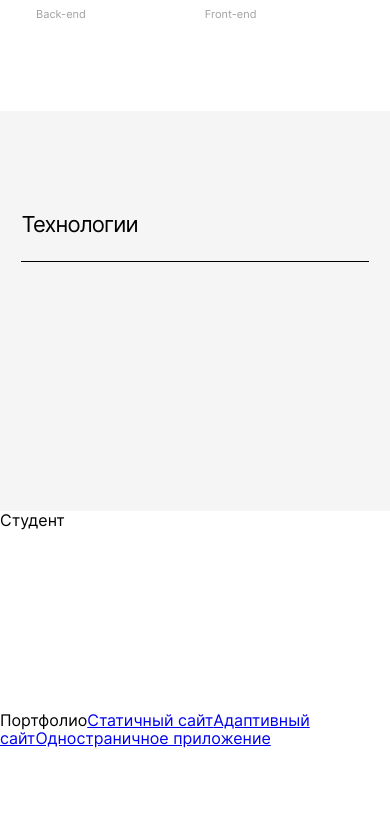
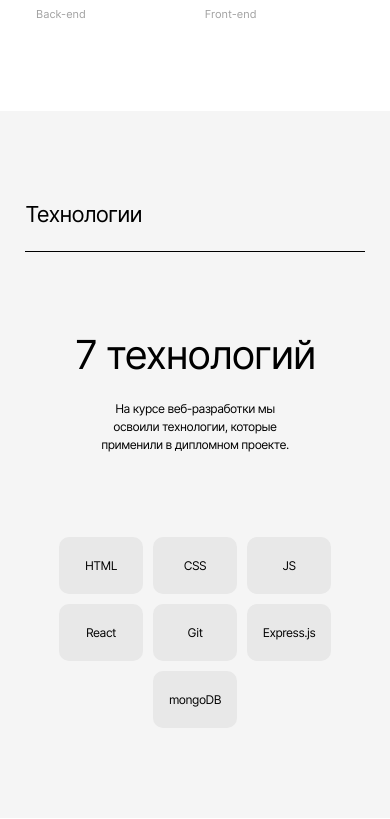
Before and after one commit to izverk/movies-explorer-frontend, a React (Create React App) app: page / in a window 390 px wide. Shown: the part 1338-2157 px from the top of the page. Built offline with nearby package versions, Linux system fonts and the light colour scheme.

Commit message:
feat: сверстан компонент Techs, проверено в PerfectPixel

```diff
--- a/src/components/Techs/Techs.css
+++ b/src/components/Techs/Techs.css
@@ -1,12 +1,98 @@
 .techs {
-	height: 200px;
-	padding: 100px 5.5%;
+	padding: 100px 5.5% 100px;
 	background-color: #f5f5f5;
 }
 
+.techs__subtitle {
+	padding: 90px 0 0;
+	margin: 0 0 26px;
+	font-weight: 400;
+	font-size: 50px;
+	line-height: 58px;
+	letter-spacing: -0.04em;
+	text-align: center;
+}
+
+.techs__description {
+	max-width: 40.4%;
+	padding: 0;
+	margin: 0 auto 100px;
+	font-weight: 400;
+	font-size: 14px;
+	line-height: 20px;
+	letter-spacing: -0.04em;
+	text-align: center;
+}
+
+.techs__list {
+	padding: 0;
+	margin: 0 auto;
+	list-style: none;
+	display: flex;
+	flex-flow: row wrap;
+	justify-content: center;
+	gap: 10px;
+	width: fit-content;
+}
+
+.techs__list-item {
+	background-color: #e8e8e8;
+	padding: 21px 0 22px;
+	width: 90px;
+	font-weight: 400;
+	font-size: 14px;
+	line-height: 17px;
+	letter-spacing: -0.04em;
+	text-align: center;
+	border-radius: 10px;
+}
+
+@media screen and (max-width: 768px) {
+	.techs {
+		padding: 90px 6.5% 90px;
+	}
+	.techs__subtitle {
+		padding-top: 80px;
+		margin-bottom: 22px;
+	}
+	.techs__description {
+		max-width: 59.9%;
+		margin-bottom: 83px;
+		font-size: 12px;
+		line-height: 18px;
+	}
+	.techs__list-item {
+		padding-bottom: 21px;
+		width: 84px;
+		font-size: 12px;
+		line-height: 15px;
+	}
+}
+@media screen and (max-width: 580px) {
+	.techs__subtitle {
+		font-size: 40px;
+		line-height: 46px;
+	}
+}
 @media screen and (max-width: 320px) {
 	.techs {
-		padding: 70px 5.6%;
+		padding: 70px 5.6% 70px;
 		background-color: #fff;
 	}
+	.techs__subtitle {
+		padding-top: 60px;
+		margin-bottom: 24px;
+		font-size: 30px;
+		line-height: 36px;
+	}
+	.techs__description {
+		max-width: 100%;
+		margin-bottom: 50px;
+		font-size: 11px;
+		line-height: 16px;
+	}
+	.techs__list {
+		max-width: 178px;
+		justify-content: flex-start;
+	}
 }
--- a/src/components/Techs/Techs.js
+++ b/src/components/Techs/Techs.js
@@ -1,13 +1,42 @@
 import React from 'react';
 import './Techs.css';
-import Divider from '../SectionTitle/SectionTitle';
+import SectionTitle from '../SectionTitle/SectionTitle';
 
 function Techs() {
     return (
         <section className='techs' id='techs'>
-            <Divider>
+            <SectionTitle>
                 Технологии
-            </Divider>
+            </SectionTitle>
+            <h3 className='techs__subtitle'>
+                7 технологий
+            </h3>
+            <p className='techs__description'>
+                На курсе веб-разработки мы освоили технологии, которые применили в дипломном проекте.
+            </p>
+            <ul className='techs__list'>
+                <li className='techs__list-item'>
+                    HTML
+                </li>
+                <li className='techs__list-item'>
+                    CSS
+                </li>
+                <li className='techs__list-item'>
+                    JS
+                </li>
+                <li className='techs__list-item'>
+                    React
+                </li>
+                <li className='techs__list-item'>
+                    Git
+                </li>
+                <li className='techs__list-item'>
+                    Express.js
+                </li>
+                <li className='techs__list-item'>
+                    mongoDB
+                </li>
+            </ul>
         </section>
     );
 }
```
